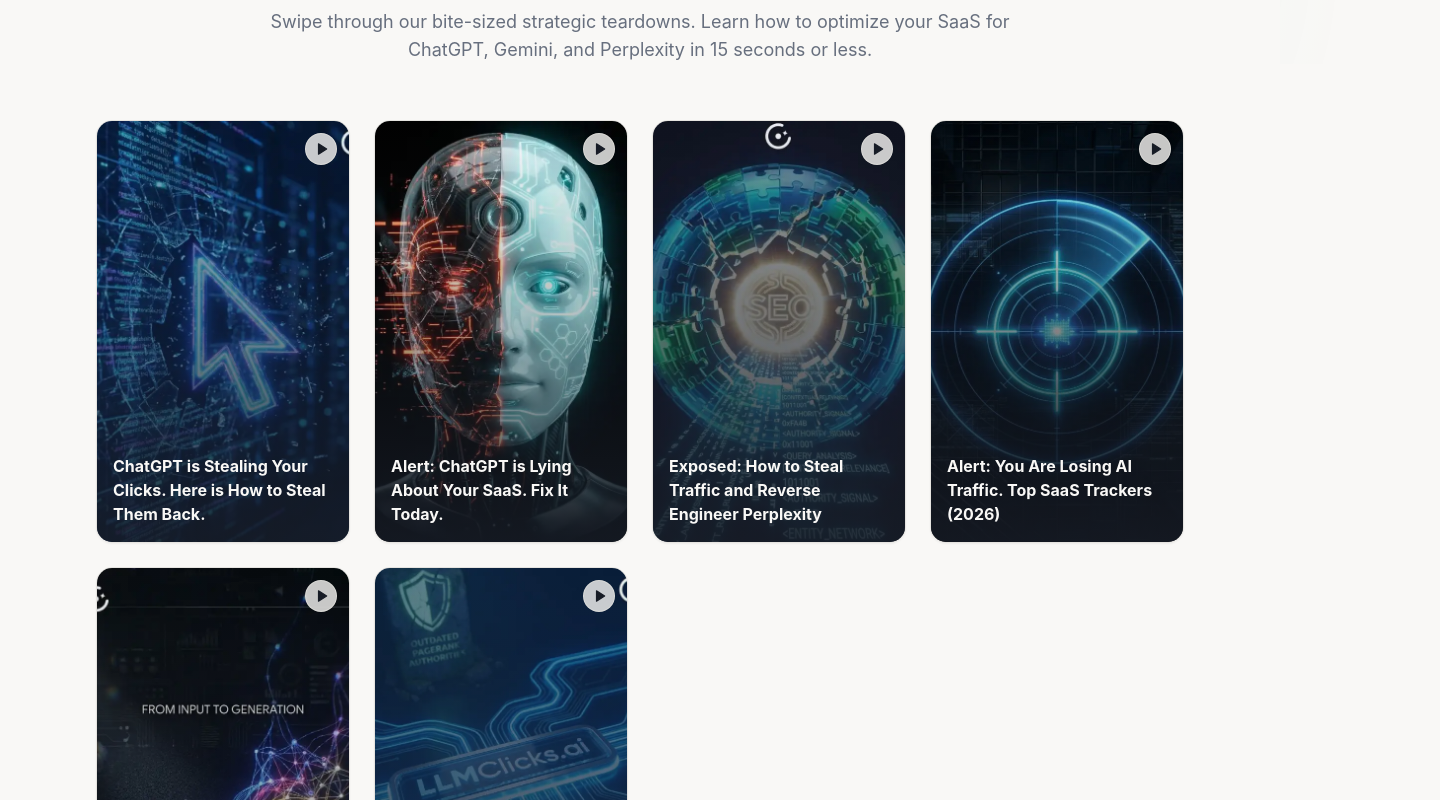
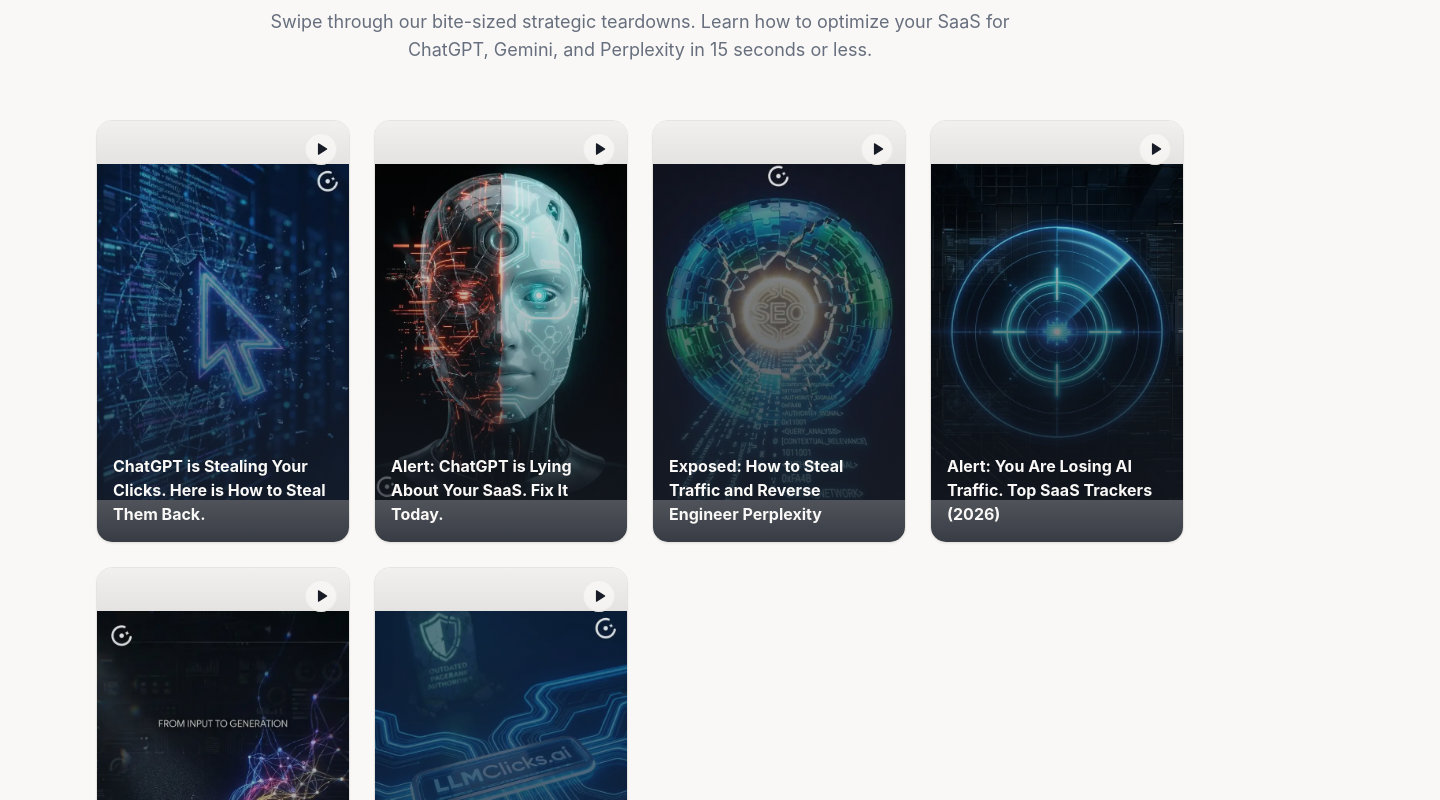
Before and after one commit to Mayank-ksoft/llm-clicks, a React (Vite) app: page /web-stories in a window 1280 px wide. Shown: the part 340-1140 px from the top of the page, 1440 px wide, since content can reach past the window. Built offline with nearby package versions, Linux system fonts and the light colour scheme.

Commit message:
webstories images cropped, And unnecessary horizontal scrolling appearing

```diff
--- a/src/pages/WebStories.tsx
+++ b/src/pages/WebStories.tsx
@@ -8,7 +8,7 @@ import { webStories } from "@/data/webStories";
 const WebStories = () => {
   return (
     <Layout>
-      <section className="section-padding pt-28 md:pt-36 relative">
+      <section className="section-padding pt-28 md:pt-36 relative overflow-x-hidden">
         <div className="absolute -top-40 -right-40 w-[500px] h-[500px] accent-mesh opacity-30 pointer-events-none -z-10" />
         <div className="container mx-auto max-w-6xl relative z-10">
           <motion.div
@@ -41,7 +41,7 @@ const WebStories = () => {
                     src={story.poster}
                     alt={story.posterAlt}
                     loading="lazy"
-                    className="absolute inset-0 w-full h-full object-cover group-hover:scale-105 transition-transform duration-500"
+                    className="absolute inset-0 w-full h-full object-contain object-center bg-muted group-hover:scale-105 transition-transform duration-500"
                   />
                   <div className="absolute inset-0 bg-gradient-to-t from-foreground/85 via-foreground/30 to-transparent" />
 
```
